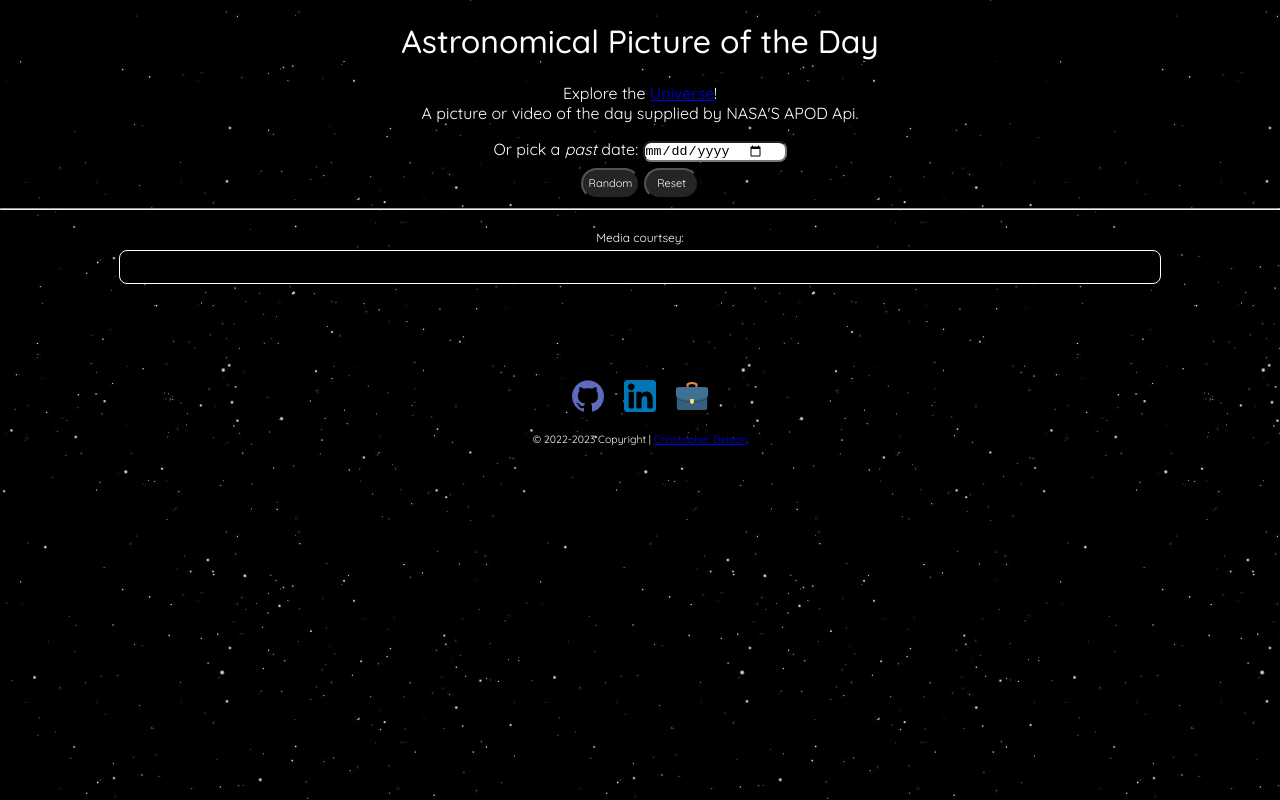
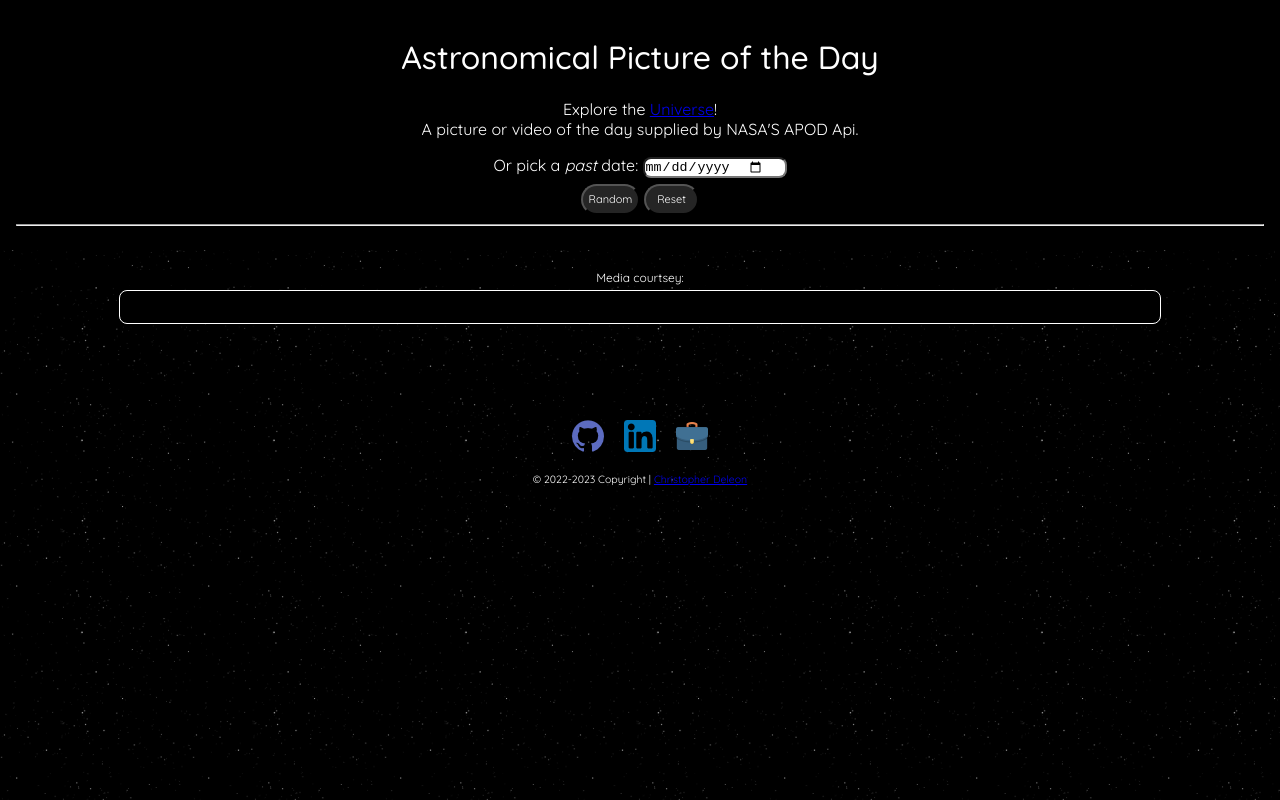
Before and after one commit to Vroomfrondal/APOD-API-NASA, a plain HTML site: page index.html in a window 1280 px wide. Drawn offline with Linux system fonts and the light colour scheme.

Commit message:
Created background photo
Styled

removed arbitrary code

```diff
--- a/styles/styles.css
+++ b/styles/styles.css
@@ -18,24 +18,19 @@ body, header, h1, main {
 body {
     margin: 0;
     background-image: url("../images/bg1.jpg");
-    background-color: var(--primary-color);
-    background-size: contain;
+    background-size: 15%;
     color: white;
     width: 100%;
 }
 
 header {
     color: white;
-    padding: -1rem;
-}
-
-.title-wrapper {
+    padding: 1rem;
     background-color: black;
 }
 
 h1 {
     font-weight: 500;
-    background-color: black;
 }
 
 main {
```
Also changed, not shown: 1 other file.
